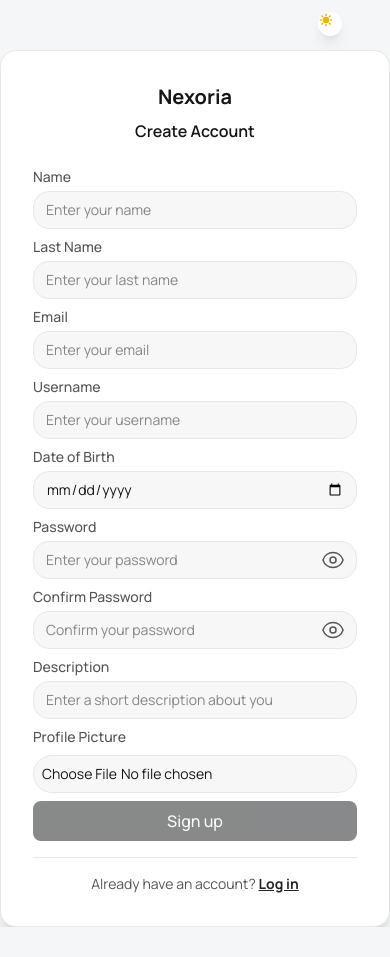
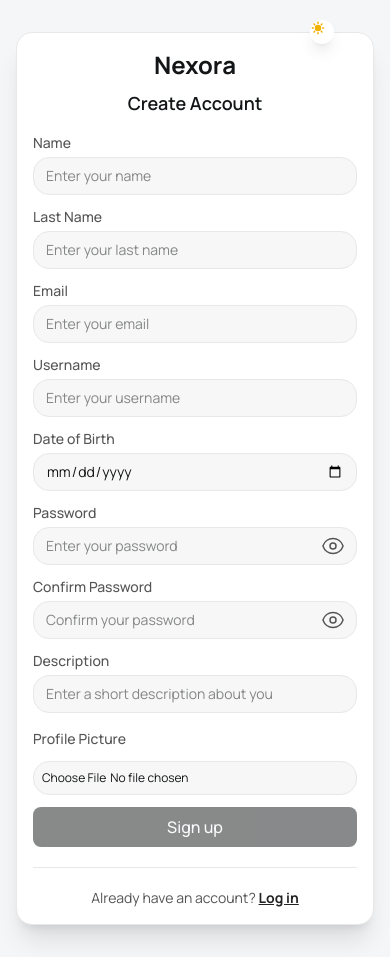
Before and after one commit to TomasFernandez123/nexora-front, an Angular app: page /register in a window 390 px wide. Before the commit the page ends 927 px from the top, so only its background shows below. Built offline with nearby package versions, Linux system fonts and the light colour scheme.

Commit message:
fix: responsive in home, account and post-detail

```diff
--- a/src/app/core/components/sidebar/sidebar.ts
+++ b/src/app/core/components/sidebar/sidebar.ts
@@ -3,12 +3,13 @@ import { RouterLinkActive, RouterLink, Router } from "@angular/router";
 import { Auth } from '../../../features/auth/services/auth';
 import { ThemeService } from '../../../shared/services/theme.service';
 import { Toast } from '../../services/toast';
+import { CommonModule } from '@angular/common';
 
 type MenuView = 'main' | 'appearance' | null;
 
 @Component({
   selector: 'app-sidebar',
-  imports: [RouterLinkActive, RouterLink],
+  imports: [RouterLinkActive, RouterLink, CommonModule],
   templateUrl: './sidebar.html',
   styleUrls: ['./sidebar.scss']
 })
@@ -24,6 +25,10 @@ export class Sidebar {
   role = this.auth.user()?.role;
 
   isDashboardOpen = signal(false);
+
+  isPostDetailRoute(): boolean {
+    return this.router.url.includes('/posts/');
+  }
 
   toggleMobileMenu() {
     this.isMobileMenuOpen.update(view => !view);
--- a/src/app/features/auth/components/auth-header/auth-header.html
+++ b/src/app/features/auth/components/auth-header/auth-header.html
@@ -1,3 +1,3 @@
-<header class="flex justify-end p-2">
+<header class="flex justify-end p-4 sm:p-6 fixed top-0 right-0 z-50">
     <app-button-toggle-mode></app-button-toggle-mode>
 </header>
--- a/src/app/features/auth/components/auth-layout-card/auth-layout-card.html
+++ b/src/app/features/auth/components/auth-layout-card/auth-layout-card.html
@@ -1,5 +1,5 @@
-<div class="min-h-screen flex items-center justify-center bg-[var(--color-bg)]">
-  <div class="bg-[var(--color-surface)] rounded-2xl p-8 w-full max-w-lg shadow-xl border border-[var(--color-border)]">
+<div class="min-h-screen flex items-center justify-center bg-[var(--color-bg)] p-4">
+  <div class="bg-[var(--color-surface)] rounded-2xl p-4 sm:p-6 md:p-8 w-full max-w-lg shadow-xl border border-[var(--color-border)] my-4">
     <ng-content></ng-content>
   </div>
 </div>
--- a/src/app/features/auth/pages/login/login.html
+++ b/src/app/features/auth/pages/login/login.html
@@ -1,10 +1,10 @@
-<div class="h-screen overflow-hidden">
+<div class="min-h-screen overflow-y-auto">
     <app-auth-header></app-auth-header>
 
     <app-auth-layout-card>
-        <h1 class="text-center font-bold text-xl">Nexora</h1>
+        <h1 class="text-center font-bold text-2xl sm:text-3xl">Nexora</h1>
 
-        <form class="flex flex-col gap-2 mt-6" (ngSubmit)="onSubmit($event)" [formGroup]="userLoginForm">
+        <form class="flex flex-col gap-3 sm:gap-4 mt-4 sm:mt-6" (ngSubmit)="onSubmit($event)" [formGroup]="userLoginForm">
             <app-auth-input
                 label="Email or Username"
                 type="text"
--- a/src/app/features/auth/pages/register/register.html
+++ b/src/app/features/auth/pages/register/register.html
@@ -1,11 +1,11 @@
 <app-auth-header></app-auth-header>
 
 <app-auth-layout-card >
-    <h1 class="text-center font-bold text-xl">Nexoria</h1>
-    <h2 class="text-center font-semibold mt-2">Create Account</h2>
+    <h1 class="text-center font-bold text-2xl sm:text-3xl">Nexora</h1>
+    <h2 class="text-center font-semibold mt-2 text-lg sm:text-xl">Create Account</h2>
 
-    <form class="flex flex-col gap-2 mt-6" (ngSubmit)="onSubmit($event)" [formGroup]="userRegisterForm">
-        <div class="flex flex-col sm:flex-row gap-2 sm:gap-4 w-full">
+    <form class="flex flex-col gap-3 sm:gap-4 mt-4 sm:mt-6" (ngSubmit)="onSubmit($event)" [formGroup]="userRegisterForm">
+        <div class="flex flex-col sm:flex-row gap-3 sm:gap-4 w-full">
             <app-auth-input
                 label="Name"
                 type="text"
@@ -33,7 +33,7 @@
             [errorMessage]="formUtils.getFieldError(userRegisterForm, 'email')"
         ></app-auth-input>
 
-        <div class="flex flex-col sm:flex-row gap-2 sm:gap-4 w-full">
+        <div class="flex flex-col sm:flex-row gap-3 sm:gap-4 w-full">
             <app-auth-input
                 label="Username"
                 type="text"
@@ -53,7 +53,7 @@
             ></app-auth-input>
         </div>
 
-        <div class="flex flex-col sm:flex-row gap-2 sm:gap-4 w-full">
+        <div class="flex flex-col sm:flex-row gap-3 sm:gap-4 w-full">
             <app-auth-input
                 label="Password"
                 type="password"
@@ -82,13 +82,13 @@
         >
         </app-auth-input>
 
-        <label for="photo" class="text-sm text-[var(--color-muted)] font-medium">Profile Picture</label>
+        <label for="photo" class="text-sm text-[var(--color-muted)] font-medium mt-1">Profile Picture</label>
         <input
             id="photo"
             type="file"
             accept="image/*"
             (change)="onFileSelected($event)"
-            class="p-2 w-full text-sm text-[var(--color-muted)] m-0 border rounded-3xl cursor-pointer bg-[var(--color-input)]
+            class="p-2 sm:p-3 w-full text-xs sm:text-sm text-[var(--color-muted)] m-0 border rounded-2xl sm:rounded-3xl cursor-pointer bg-[var(--color-input)]
             focus:ring-[var(--color-primary)] border-[var(--color-border)] text-[var(--color-text)]"
         />
         <!-- @if (formUtils.getFieldError(userRegisterForm, 'photo')) {
--- a/src/app/features/main/account/account.html
+++ b/src/app/features/main/account/account.html
@@ -1,7 +1,7 @@
 <div class="flex flex-col gap-2 items-stretch justify-center border-l border-r border-[var(--color-border)] pt-4 min-h-screen">
     <div class="flex flex-col gap-2 px-4">
         <div class="flex justify-between items-center">
-            <img [src]="profile()?.photo" alt="" class="w-32 h-32 rounded-full object-cover">
+            <img [src]="profile()?.photo" alt="" class="md:size-32 size-24 rounded-full object-cover">
             <button
                 (click)="onEditProfile()"
                 class="text-[var(--color-text)] border border-[var(--color-border)] py-1 px-4 rounded-2xl font-bold text-lg
@@ -25,7 +25,7 @@
                 <svg xmlns="http://www.w3.org/2000/svg" fill="none" viewBox="0 0 24 24" stroke-width="1.5" stroke="currentColor" class="size-5">
                     <path stroke-linecap="round" stroke-linejoin="round" d="M6.75 3v2.25M17.25 3v2.25M3 18.75V7.5a2.25 2.25 0 0 1 2.25-2.25h13.5A2.25 2.25 0 0 1 21 7.5v11.25m-18 0A2.25 2.25 0 0 0 5.25 21h13.5A2.25 2.25 0 0 0 21 18.75m-18 0v-7.5A2.25 2.25 0 0 1 5.25 9h13.5A2.25 2.25 0 0 1 21 11.25v7.5m-9-6h.008v.008H12v-.008ZM12 15h.008v.008H12V15Zm0 2.25h.008v.008H12v-.008ZM9.75 15h.008v.008H9.75V15Zm0 2.25h.008v.008H9.75v-.008ZM7.5 15h.008v.008H7.5V15Zm0 2.25h.008v.008H7.5v-.008Zm6.75-4.5h.008v.008h-.008v-.008Zm0 2.25h.008v.008h-.008V15Zm0 2.25h.008v.008h-.008v-.008Zm2.25-4.5h.008v.008H16.5v-.008Zm0 2.25h.008v.008H16.5V15Z" />
                 </svg>
-                <p>Since {{profile()?.createdAt | date:'longDate'}}</p>
+                <p class="text-sm md:text-md">Since {{profile()?.createdAt | date:'longDate'}}</p>
             </div>
         </div>
 
--- a/src/app/features/main/home/home.html
+++ b/src/app/features/main/home/home.html
@@ -66,7 +66,7 @@
 
     </div>
 
-  @if(loading() && currentPage() === 1) {
+  @if(loading()) {
       <div class="fixed top-0 left-0 right-0 bottom-0 flex justify-center items-center backdrop-blur-sm">
           <spinner></spinner>
       </div>
--- a/src/app/shared/components/create-post/create-post.html
+++ b/src/app/shared/components/create-post/create-post.html
@@ -1,7 +1,7 @@
 <section class="flex justify-center items-center gap-4 border-y border-[var(--color-border)] py-8 px-4">
-    <img [src]="auth.user()?.photo" [alt]="auth.user()?.name" class="md:w-14 md:h-14 size-10 rounded-full">
+    <img [src]="auth.user()?.photo" [alt]="auth.user()?.name" class="size-14 rounded-full">
     <button
-        class="w-full border border-[var(--color-border)] rounded-3xl text-start px-4 py-3 text-[var(--color-text)] font-bold md:text-lg text-sm
+        class="w-full border border-[var(--color-border)] rounded-3xl text-start px-4 py-3 text-[var(--color-text)] font-bold text-lg
             hover:bg-[var(--color-border)] transition-colors duration-300 cursor-pointer"
         (click)="openModal.set(true)">
         Create post</button>
--- a/src/app/shared/components/post/post.html
+++ b/src/app/shared/components/post/post.html
@@ -125,7 +125,7 @@
             @if (commentHasMore()) {
                 <button
                     (click)="loadMoreComments()"
-                    class="w-full py-2 bg-[var(--color-primary)] text-white rounded-lg mt-3 mx-4">
+                    class="max-w-full py-2 bg-[var(--color-primary)] text-white rounded-lg mt-3 mx-4">
                     {{ commentLoadMoreLoading() ? 'Loading...' : 'Load more comments' }}
                 </button>
             }
```
Also changed, not shown: src/app/core/components/sidebar/sidebar.html (+4 -20 lines).
